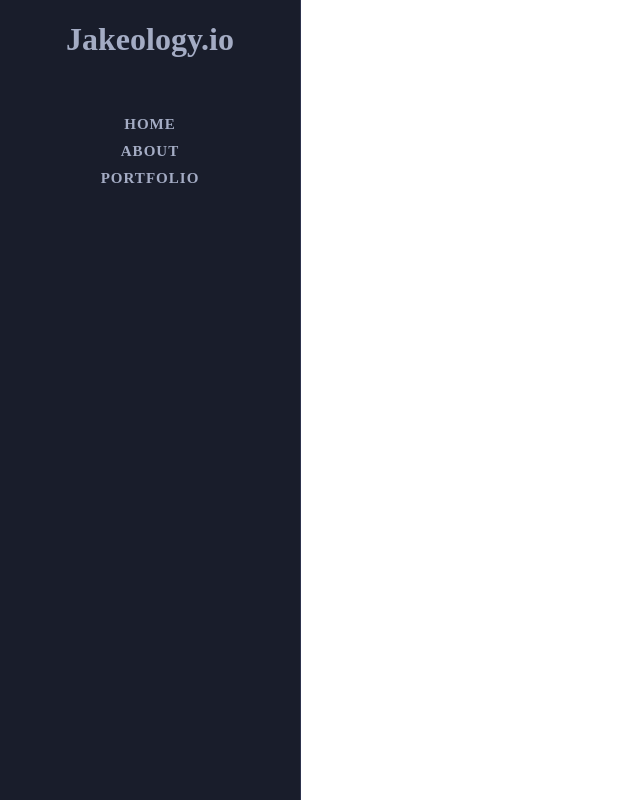
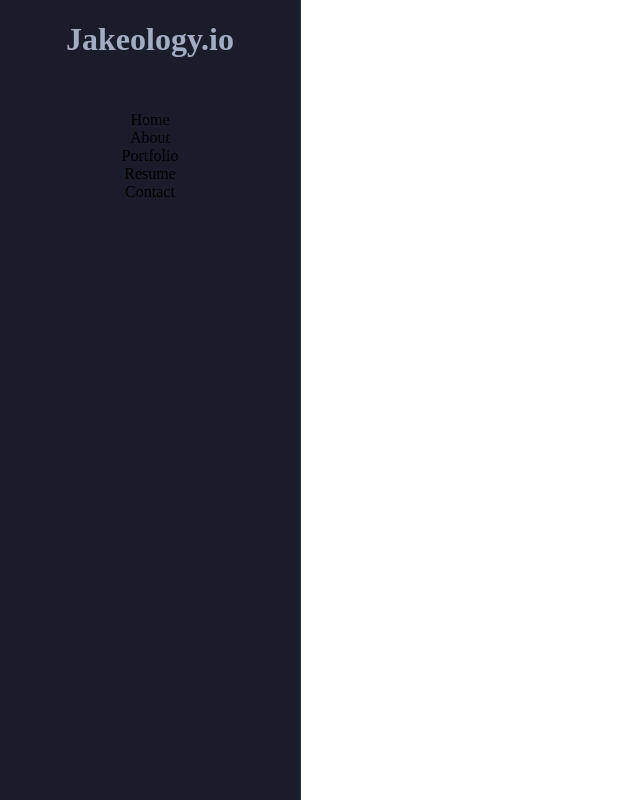
Before and after one commit to Jakeology/react-portfolio, a React (Create React App) app: page / in a window 1280 px wide. Shown: the whole page, without its empty margins (0-640 px from the left). Built offline with nearby package versions, Linux system fonts and the light colour scheme.

Commit message:
refactored the nav menu to render categories

```diff
--- a/src/App.js
+++ b/src/App.js
@@ -1,9 +1,20 @@
-import Nav from './components/Nav';
+import React, { useState } from "react";
+import Nav from "./components/Nav";
 
 function App() {
+  const [categories] = useState([
+    { name: "Home"},
+    { name: "About"},
+    { name: "Portfolio"},
+    { name: "Resume" },
+    { name: "Contact" },
+  ]);
+
+  const [currentCategory, setCurrentCategory] = useState(categories[0]);
+
   return (
     <div>
-      <Nav></Nav>
+      <Nav categories={categories} setCurrentCategory={setCurrentCategory} currentCategory={currentCategory}></Nav>
     </div>
   );
 }
--- a/src/components/Nav/index.js
+++ b/src/components/Nav/index.js
@@ -1,18 +1,24 @@
-function Nav() {
+import React from "react";
+
+function Nav(props) {
+  const { categories = [], setCurrentCategory, currentCategory } = props;
+
   return (
     <header>
       <h1>Jakeology.io</h1>
       <nav className="header-container">
         <ul className="header-menu">
-          <li>
-            <a href="/">Home</a>
-          </li>
-          <li>
-            <a href="/">About</a>
-          </li>
-          <li>
-            <a href="/">Portfolio</a>
-          </li>
+          {categories.map((category) => (
+            <li className={`${currentCategory.name === category.name && `navActive`}`} key={category.name}>
+              <span
+                onClick={() => {
+                  setCurrentCategory(category);
+                }}
+              >
+                {category.name}
+              </span>
+            </li>
+          ))}
         </ul>
       </nav>
     </header>
```
